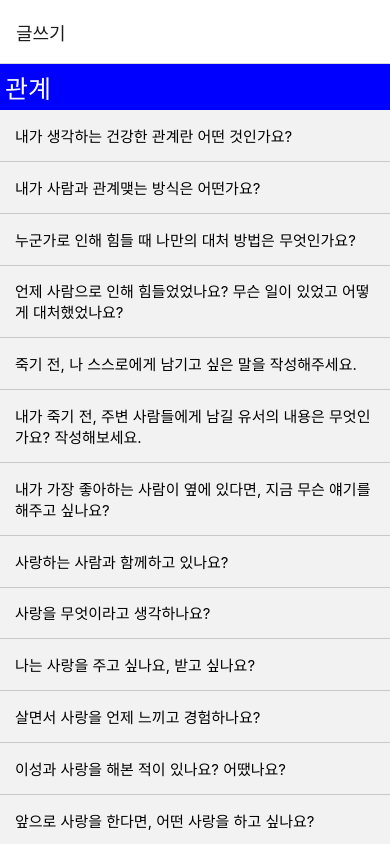
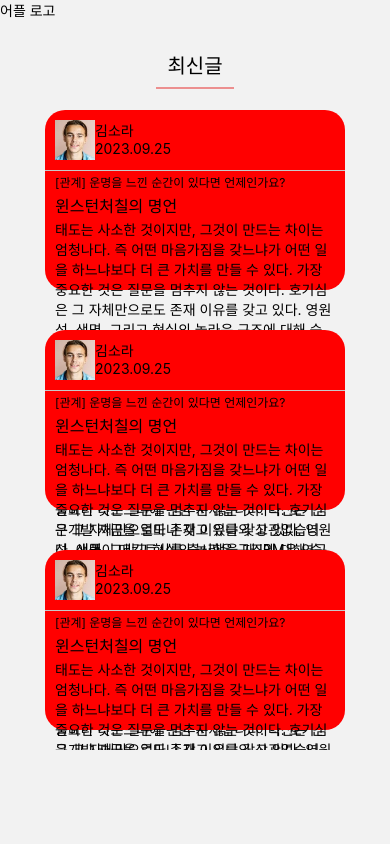
Before and after one commit to wldyd123/biography-app, a React Native app: screen /Home in a window 390 px wide. Shown: the top 844 px of the page. Built offline with nearby package versions, Linux system fonts and the light colour scheme; what @react-native-firebase/firestore would draw is missing.

Commit message:
community

```diff
--- /dev/null
+++ b/components/MainEssay.js
@@ -0,0 +1,82 @@
+import React from 'react';
+import {View, Text, Image, StyleSheet} from 'react-native';
+
+function MainEssay() {
+  return (
+    <View style={styles.block}>
+      <View style={styles.upBlock}>
+        <Image
+          source={require('../assets/images/human.jpg')}
+          style={styles.profile}
+          borderRadius={100}
+        />
+        <View>
+          <Text>김소라</Text>
+          <Text>2023.09.25</Text>
+        </View>
+      </View>
+      <View style={styles.borderLine}></View>
+      <View style={styles.downBlock}>
+        <Text style={styles.qeustion}>
+          [관계] 운명을 느낀 순간이 있다면 언제인가요?{' '}
+        </Text>
+        <Text style={styles.title}>윈스턴처칠의 명언</Text>
+        <Text style={styles.content}>
+          태도는 사소한 것이지만, 그것이 만드는 차이는 엄청나다. 즉 어떤
+          마음가짐을 갖느냐가 어떤 일을 하느냐보다 더 큰 가치를 만들 수 있다.
+          가장 중요한 것은 질문을 멈추지 않는 것이다. 호기심은 그 자체만으로도
+          존재 이유를 갖고 있다. 영원성, 생명, 그리고 현실의 놀라운 구조에 대해
+          숙고하는 사람은 경외감을 느낄 수 밖에 없다. 매일 이러한 비밀의
+          실타래를 한 가닥씩 푸는 것만으로도 충분하다. 신성한 호기심을 절대로
+          잃지 말아라. 혁신은 연구개발 자금을 얼마나 갖고 있냐와 상관없습니다.
+          애플이 매킨토시를 출시했을 때 IBM은 연구개발에 최소 100배 이상의
+          비용을 쏟고 있었습니다. 돈이 문제가 아닙니다. 어떤 인력을 갖고 있느냐,
+          어떤 방향으로 가느냐, 결과가 얼마나 나오느냐에 관한 문제입니다. 혁신은
+          연구개발 자금을 얼마나 갖고 있냐와 상관없습니다. 애플이 매킨토시를
+          출시했을 때 IBM은 연구개발에 최소 100배 이상의 비용을 쏟고 있었습니다.
+        </Text>
+      </View>
+    </View>
+  );
+}
+export default MainEssay;
+
+const styles = StyleSheet.create({
+  block: {
+    backgroundColor: 'red',
+    width: 300,
+    height: 180,
+    borderRadius: 20,
+    marginVertical: 20,
+  },
+  borderLine: {
+    height: 0.8,
+    width: '100%',
+    backgroundColor: '#c8c8c8',
+    borderStyle: 'dotted',
+  },
+  image: {
+    height: 50,
+    weight: 50,
+    paddingRight: 6,
+  },
+  upBlock: {flexDirection: 'row', paddingLeft: 10, padding: 10},
+  downBlock: {},
+  profile: {
+    height: 40,
+    width: 40,
+    paddingRight: 10,
+  },
+
+  //텍스트
+  qeustion: {
+    paddingHorizontal: 10,
+    fontSize: 12,
+    paddingBottom: 3,
+    paddingTop: 2,
+  },
+  title: {fontSize: 16, paddingBottom: 2, paddingHorizontal: 10},
+  content: {fontSize: 14, paddingHorizontal: 10},
+  nickname: {},
+  date: {},
+});
--- /dev/null
+++ b/screens/EssayScreen.js
@@ -0,0 +1,79 @@
+import Rect from 'react';
+import {View, Text, Image, StyleSheet, Pressable, Button} from 'react-native';
+import {useNavigation} from '@react-navigation/native';
+import Icon from 'react-native-vector-icons/MaterialIcons';
+import SettingHeader from '../components/SettingHeader';
+function Header() {
+  return (
+    <View style={styles.headerBlock}>
+      <Image
+        source={require('../assets/images/human.jpg')}
+        borderRadius={100}
+        style={styles.image}
+      />
+      <Text style={styles.name}>김소라</Text>
+    </View>
+  );
+}
+
+function EssayScreen() {
+  return (
+    <View style={styles.block}>
+      <View>
+        <SettingHeader />
+      </View>
+      <Header />
+      <Text style={styles.title}>윈스턴처칠의 명언</Text>
+      <View>
+        <Text style={styles.content}>
+          태도는 사소한 것이지만, 그것이 만드는 차이는 엄청나다. 즉 어떤
+          마음가짐을 갖느냐가 어떤 일을 하느냐보다 더 큰 가치를 만들 수 있다.
+          가장 중요한 것은 질문을 멈추지 않는 것이다. 호기심은 그 자체만으로도
+          존재 이유를 갖고 있다. 영원성, 생명, 그리고 현실의 놀라운 구조에 대해
+          숙고하는 사람은 경외감을 느낄 수 밖에 없다. 매일 이러한 비밀의
+          실타래를 한 가닥씩 푸는 것만으로도 충분하다. 신성한 호기심을 절대로
+          잃지 말아라. 혁신은 연구개발 자금을 얼마나 갖고 있냐와 상관없습니다.
+          애플이 매킨토시를 출시했을 때 IBM은 연구개발에 최소 100배 이상의
+          비용을 쏟고 있었습니다. 돈이 문제가 아닙니다. 어떤 인력을 갖고 있느냐,
+          어떤 방향으로 가느냐, 결과가 얼마나 나오느냐에 관한 문제입니다. 혁신은
+          연구개발 자금을 얼마나 갖고 있냐와 상관없습니다. 애플이 매킨토시를
+          출시했을 때 IBM은 연구개발에 최소 100배 이상의 비용을 쏟고 있었습니다.
+        </Text>
+      </View>
+      <Text style={styles.date}>2023.09.25</Text>
+    </View>
+  );
+}
+
+const styles = StyleSheet.create({
+  block: {
+    flex: 1,
+    justifyContent: 'center',
+    backgroundColor: 'white',
+  },
+  headerBlock: {
+    flexDirection: 'row',
+    alignItems: 'center',
+    paddingBottom: 40,
+    paddingHorizontal: 15,
+  },
+  image: {
+    height: 40,
+    width: 40,
+  },
+  settingHeader: {},
+  //텍스트
+  name: {
+    paddingLeft: 10,
+  },
+  title: {
+    fontSize: 16,
+    paddingBottom: 2,
+    paddingHorizontal: 15,
+    paddingBottom: 30,
+    fontWeight: 'bold',
+  },
+  content: {fontSize: 14, paddingHorizontal: 30, paddingBottom: 70},
+  date: {paddingLeft: 10},
+});
+export default EssayScreen;
--- a/screens/HomeScreen.js
+++ b/screens/HomeScreen.js
@@ -1,10 +1,39 @@
 import React, {useState} from 'react';
-import {View, Text, StyleSheet} from 'react-native';
+import {View, Text, StyleSheet, ScrollView} from 'react-native';
+import MainEssay from '../components/MainEssay';
 
+function HomeHeader() {
+  return (
+    <View style={styles.homeHeader}>
+      <Text>어플 로고</Text>
+    </View>
+  );
+}
+
+function MenuTab() {
+  return (
+    <View style={styles.menuTab}>
+      <Text style={styles.newest}>최신글</Text>
+      <View style={styles.line}></View>
+    </View>
+  );
+}
+//스크롤 뷰 넣을 것.
 function HomeScreen() {
   return (
     <View style={styles.block}>
-      <Text>HomeScreen</Text>
+      <HomeHeader />
+      <MenuTab />
+
+      <View style={styles.essay}>
+        <ScrollView>
+          <View style={styles.essayZone}>
+            <MainEssay />
+            <MainEssay />
+            <MainEssay />
+          </View>
+        </ScrollView>
+      </View>
     </View>
   );
 }
@@ -13,5 +42,30 @@ const styles = StyleSheet.create({
   block: {
     flex: 1,
   },
+  essay: {
+    marginTop: 10,
+  },
+  homeHeader: {
+    height: 50,
+  },
+  menuTab: {
+    height: 30,
+    alignItems: 'center',
+  },
+  essayZone: {
+    alignItems: 'center',
+  },
+  line: {
+    height: 2,
+    width: '20%',
+    backgroundColor: '#EC8F8F',
+    borderStyle: 'dotted',
+  },
+
+  //텍스트
+  newest: {
+    fontSize: 20,
+    paddingBottom: 8,
+  },
 });
 export default HomeScreen;
--- a/screens/PageScreen.js
+++ b/screens/PageScreen.js
@@ -15,7 +15,7 @@ function PageScreen({route, navigation, title, body}) {
   const {question} = route.params;
   const SeparatorView = () => {
     return <View style={styles.listItemSeparatorStyle} />;
-  };
+  }; //따로 두면 됨. 컴포넌트 안에 컴포넌트 두면 경고뜰 수 있음.
 
   return (
     <SafeAreaView style={styles.block}>
--- a/screens/RootStack.js
+++ b/screens/RootStack.js
@@ -11,6 +11,8 @@ import PageScreen from './PageScreen';
 import SettingScreen from './SettingScreen';
 import ProfileScreen from './ProfileScreen';
 import InformationScreen from './InformationScreen';
+import HomeScreen from './HomeScreen';
+import EssayScreen from './EssayScreen';
 
 const Stack = createNativeStackNavigator();
 
@@ -18,14 +20,30 @@ function RootStack() {
   return (
     <Stack.Navigator>
       <Stack.Screen
-        name="List"
-        options={{title: '글쓰기'}}
-        component={ListScreen}
+        name="Essay"
+        component={EssayScreen}
+        options={{headerShown: false}}
+      />
+      <Stack.Screen
+        name="Home"
+        component={HomeScreen}
+        options={{headerShown: false}}
+      />
+
+      <Stack.Screen
+        name="MainTab"
+        component={MainTab}
+        options={{headerShown: false}}
       />
       <Stack.Screen
         name="Setting"
         component={SettingScreen}
         options={{headerShown: false}}
+      />
+      <Stack.Screen
+        name="List"
+        options={{title: '글쓰기'}}
+        component={ListScreen}
       />
 
       <Stack.Screen
@@ -49,11 +67,7 @@ function RootStack() {
         component={SignInScreen}
         options={{headerTitleAlign: 'center'}}
       />
-      <Stack.Screen
-        name="MainTab"
-        component={MainTab}
-        options={{headerShown: false}}
-      />
+
       <Stack.Screen name="WebView" component={WebviewScreen} />
       <Stack.Screen name="SignUp" component={SignUpScreen} />
       <Stack.Screen
```
Also changed, not shown: assets/images/human.jpg (added), 15 other files (tests, documents, lock files or other folders).
